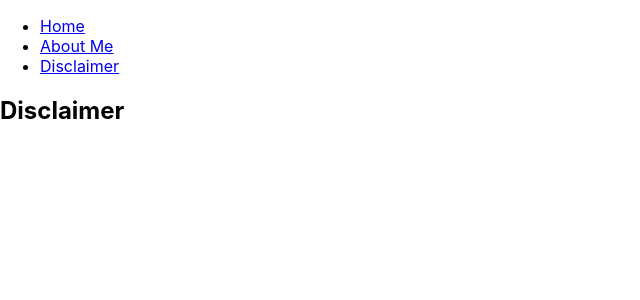
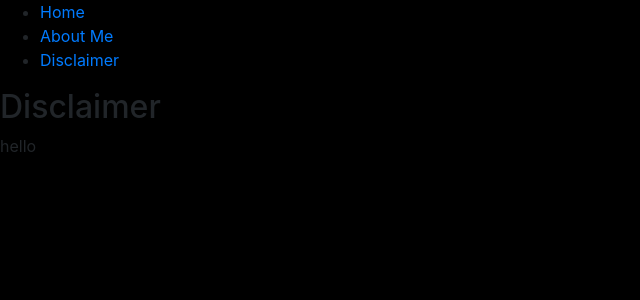
Before and after one commit to joehoppe/Personal-Site-2.0, a React (Create React App) app: page /disclaimer in a window 1280 px wide. Shown: the top 300 px of the page, without its empty margins (0-640 px from the left). Built offline with nearby package versions, Linux system fonts and the light colour scheme.

Commit message:
Added a bootstrap SASS file

```diff
--- a/package.json
+++ b/package.json
@@ -3,6 +3,8 @@
   "version": "0.1.0",
   "private": true,
   "dependencies": {
+    "bootstrap": "^4.3.1",
+    "node-sass": "^4.11.0",
     "react": "^16.7.0",
     "react-dom": "^16.7.0",
     "react-router-dom": "^4.3.1",
--- a/src/App.js
+++ b/src/App.js
@@ -1,6 +1,7 @@
 import React from "react";
 import { BrowserRouter as Router, Route, Link } from "react-router-dom";
-import AboutMe from './aboutme'
+import AboutMe from './aboutme';
+import Button from './Button';
 
 const Index = () => <h2>Home</h2>;
 const Disclaimer = () => <h2>Disclaimer</h2>;
@@ -25,6 +26,7 @@ const AppRouter = () => (
       <Route path="/" exact component={Index} />
       <Route path="/aboutme/" component={AboutMe} />
       <Route path="/disclaimer/" component={Disclaimer} />
+      <Button color="red" />
     </div>
   </Router>
 );
--- /dev/null
+++ b/src/Button.js
@@ -0,0 +1,9 @@
+import React, { Component } from 'react';
+
+class Button extends Component {
+  render() {
+    return <div>hello</div>;
+  }
+}
+
+export default Button;
--- /dev/null
+++ b/src/custom.scss
@@ -0,0 +1,5 @@
+// Override default variables before the import
+$body-bg: #000;
+
+// Import Bootstrap and its default variables
+@import '~bootstrap/scss/bootstrap.scss';
--- a/src/index.js
+++ b/src/index.js
@@ -2,5 +2,6 @@ import React from 'react';
 import ReactDOM from 'react-dom';
 import './index.css';
 import App from './App';
+import './custom.scss';
 
 ReactDOM.render(<App />, document.getElementById('root'));
```
Also changed, not shown: 1 other file (tests, documents, lock files or other folders).
